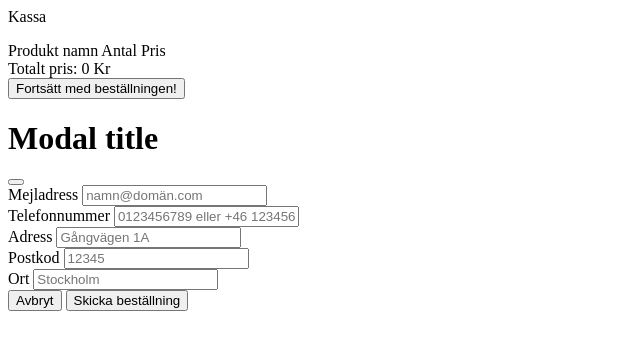
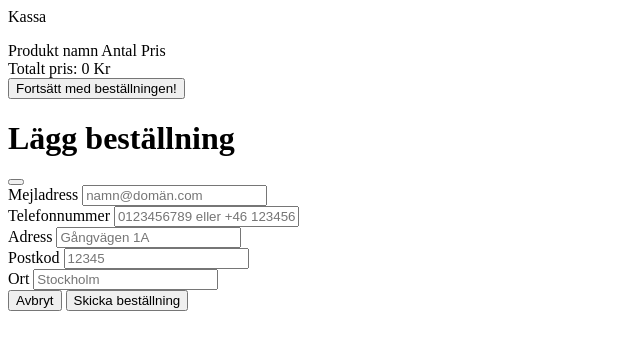
Before and after one commit to OscarFreij/SolyUF-Website, a PHP site: page /pages/checkout.php in a window 1280 px wide. Shown: the top 350 px of the page, without its empty margins (0-640 px from the left). Run offline with PHP 8.4, Linux system fonts and the light colour scheme.

Commit message:
fix checkout modal title

```diff
--- a/private_html/templates/modal/checkout/confirmOrder.php
+++ b/private_html/templates/modal/checkout/confirmOrder.php
@@ -3,7 +3,7 @@
     <div class="modal-dialog modal-dialog-centered">
         <div class="modal-content">
             <div class="modal-header">
-                <h1 class="modal-title fs-5" id="confirmOrderModalLable">Modal title</h1>
+                <h1 class="modal-title fs-5" id="confirmOrderModalLable">Lägg beställning</h1>
                 <button type="button" class="btn-close" data-bs-dismiss="modal" aria-label="Close"></button>
             </div>
             <div class="modal-body">
```
